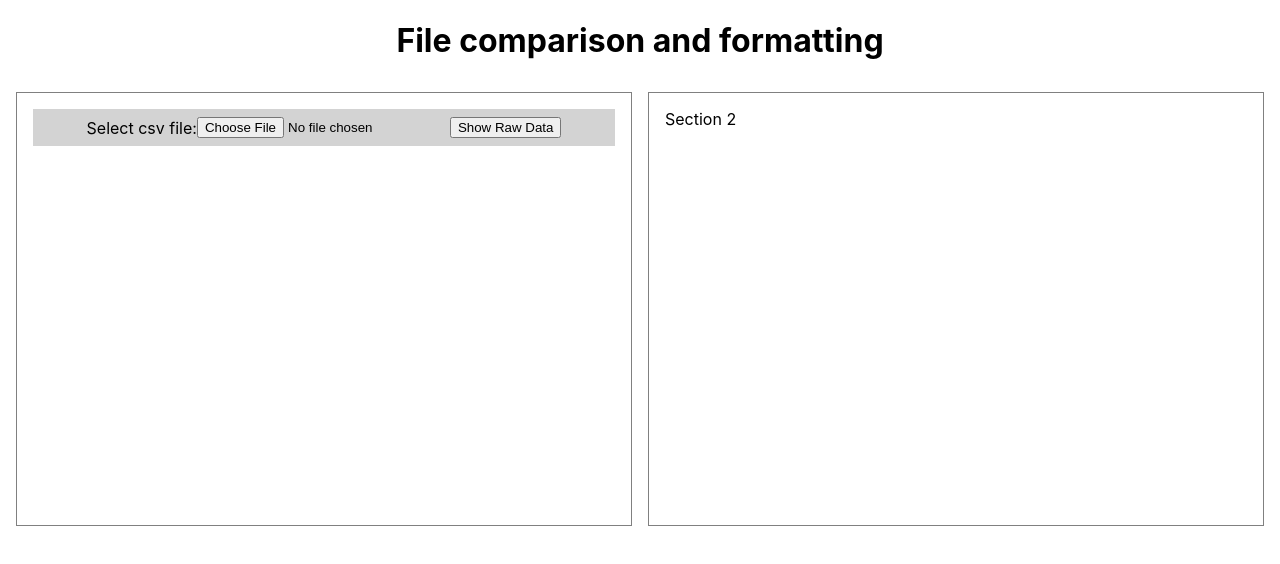
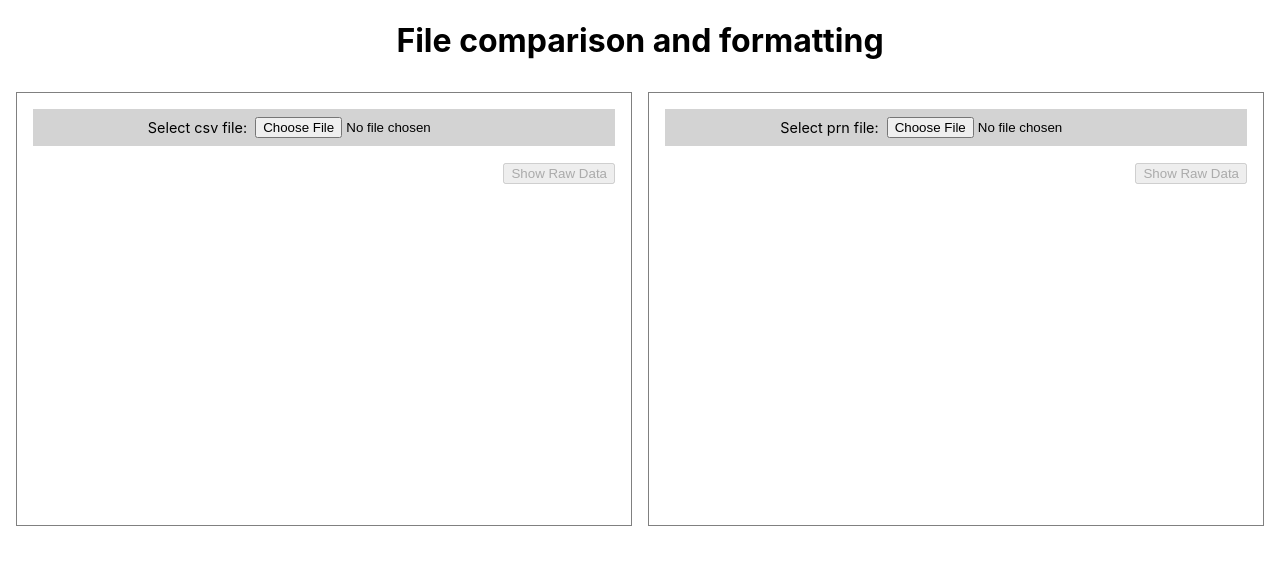
Before and after one commit to marniswamy/workbook-comparision, a React (Create React App) app: page / in a window 1280 px wide. Shown: the top 564 px of the page. Built offline with nearby package versions, Linux system fonts and the light colour scheme.

Commit message:
content moved to table component

```diff
--- a/src/App.css
+++ b/src/App.css
@@ -23,6 +23,7 @@
 table {
   border-collapse: collapse;
   margin: 1rem 0;
+  width: 100%;
 }
 
 td,
@@ -44,3 +45,12 @@
   padding: 0.5rem;
   margin-bottom: 1rem;
 }
+
+.action-row span {
+  padding: 0 0.5rem;
+  font-size: 0.9rem;
+}
+
+section {
+  text-align: right;
+}
--- a/src/App.js
+++ b/src/App.js
@@ -1,15 +1,14 @@
 import "./App.css";
 import React, { useState } from "react";
 import Papa from "papaparse";
-import ReactJson from "react-json-view";
+import { TableContant } from "./components/TableContent";
 
 export const App = () => {
   const [csvData, setcsvData] = useState([]);
   const [headerRow, setHeaderRow] = useState([]);
   const [dataRows, setDataRows] = useState([]);
-  const [showRawData, setShowRawData] = useState(false);
 
-  const handleOnChange = (event) => {
+  const handleCsvSelect = (event) => {
     Papa.parse(event.target.files[0], {
       header: true,
       skipEmptyLines: true,
@@ -17,6 +16,7 @@
         const headerData = [];
         const tableData = [];
         setcsvData(results.data);
+        console.table(results.data);
         results.data.map((item) => {
           headerData.push(Object.keys(item));
           return tableData.push(Object.values(item));
@@ -26,6 +26,19 @@
         setDataRows(tableData);
       },
     });
+  };
+
+  const handlePnrSelect = (event) => {
+    let reader = new FileReader();
+    reader.readAsText(event.target.files[0]);
+
+    reader.onload = function () {
+      console.table(reader.result);
+      console.log(reader.result.split(" "));
+    };
+    reader.onerror = function () {
+      console.log(reader.error);
+    };
   };
 
   return (
@@ -40,45 +53,31 @@
               name="file"
               accept=".csv"
               placeholder="Please choose CSV file"
-              onChange={handleOnChange}
+              onChange={handleCsvSelect}
             />
-            <button
-              className="show-button"
-              onClick={() => {
-                setShowRawData(!showRawData);
-              }}
-            >
-              {showRawData ? "Show table format" : "Show Raw Data"}
-            </button>
           </div>
-          <div>
-            {!showRawData && !!headerRow.length && (
-              <table>
-                <thead>
-                  <tr>
-                    {headerRow.map((item, index) => (
-                      <th key={index}>{item}</th>
-                    ))}
-                  </tr>
-                </thead>
-                <tbody>
-                  {dataRows.map((value, index) => {
-                    return (
-                      <tr key={index}>
-                        {value.map((val, i) => {
-                          return <td key={i}>{val}</td>;
-                        })}
-                      </tr>
-                    );
-                  })}
-                </tbody>
-              </table>
-            )}
-
-            {showRawData && <ReactJson src={csvData} />}
+          <TableContant
+            headerRow={headerRow}
+            csvData={csvData}
+            dataRows={dataRows}
+          />
+        </div>
+        <div>
+          <div className="action-row">
+            <span>Select prn file: </span>
+            <input
+              type="file"
+              name="file"
+              accept=".prn"
+              onChange={handlePnrSelect}
+            />
           </div>
+          <TableContant
+            headerRow={headerRow}
+            csvData={csvData}
+            dataRows={dataRows}
+          />
         </div>
-        <div>Section 2</div>
       </div>
     </div>
   );
--- /dev/null
+++ b/src/components/TableContent.js
@@ -0,0 +1,46 @@
+import React, { useState } from "react";
+import ReactJson from "react-json-view";
+
+export const TableContant = ({ headerRow, dataRows, csvData }) => {
+  const [showRawData, setShowRawData] = useState(false);
+
+  return (
+    <div>
+      <section>
+        <button
+          className="show-button"
+          onClick={() => {
+            setShowRawData(!showRawData);
+          }}
+          disabled={!headerRow.length}
+        >
+          {showRawData ? "Show table format" : "Show Raw Data"}
+        </button>
+      </section>
+      {!showRawData && !!headerRow.length && (
+        <table>
+          <thead>
+            <tr>
+              {headerRow.map((item, index) => (
+                <th key={index}>{item}</th>
+              ))}
+            </tr>
+          </thead>
+          <tbody>
+            {dataRows.map((value, index) => {
+              return (
+                <tr key={index}>
+                  {value.map((val, i) => {
+                    return <td key={i}>{val}</td>;
+                  })}
+                </tr>
+              );
+            })}
+          </tbody>
+        </table>
+      )}
+
+      {showRawData && <ReactJson src={csvData} />}
+    </div>
+  );
+};
```
